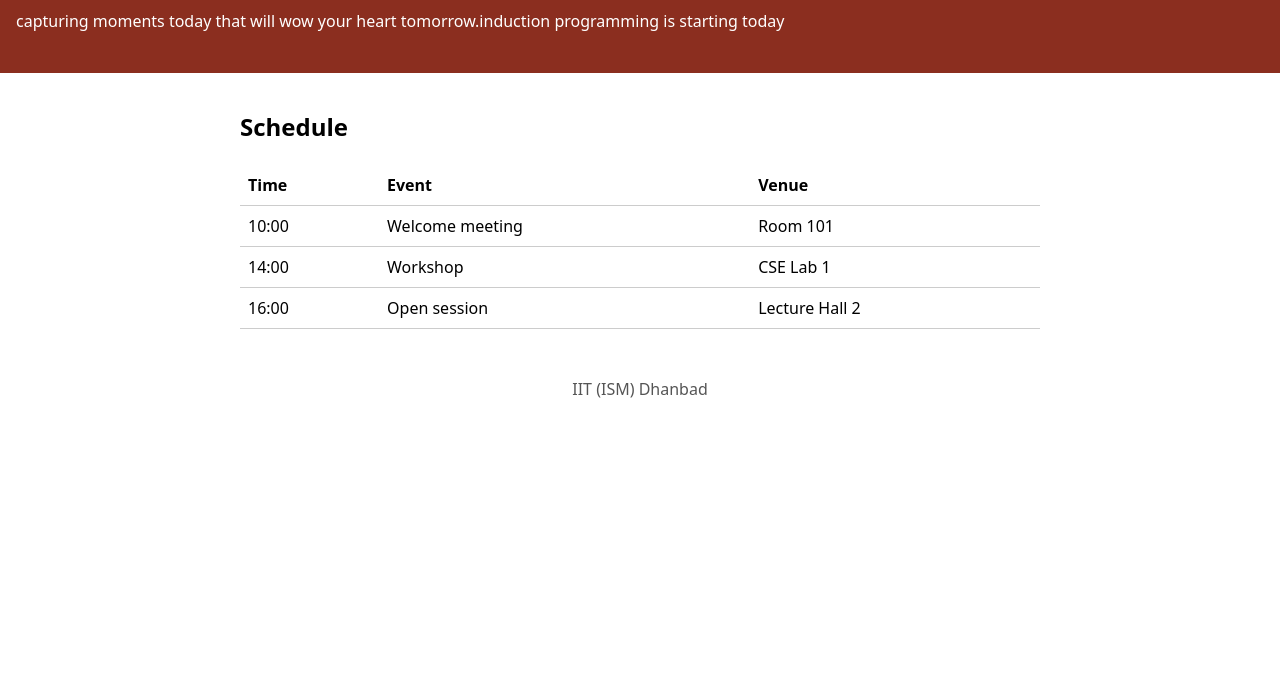
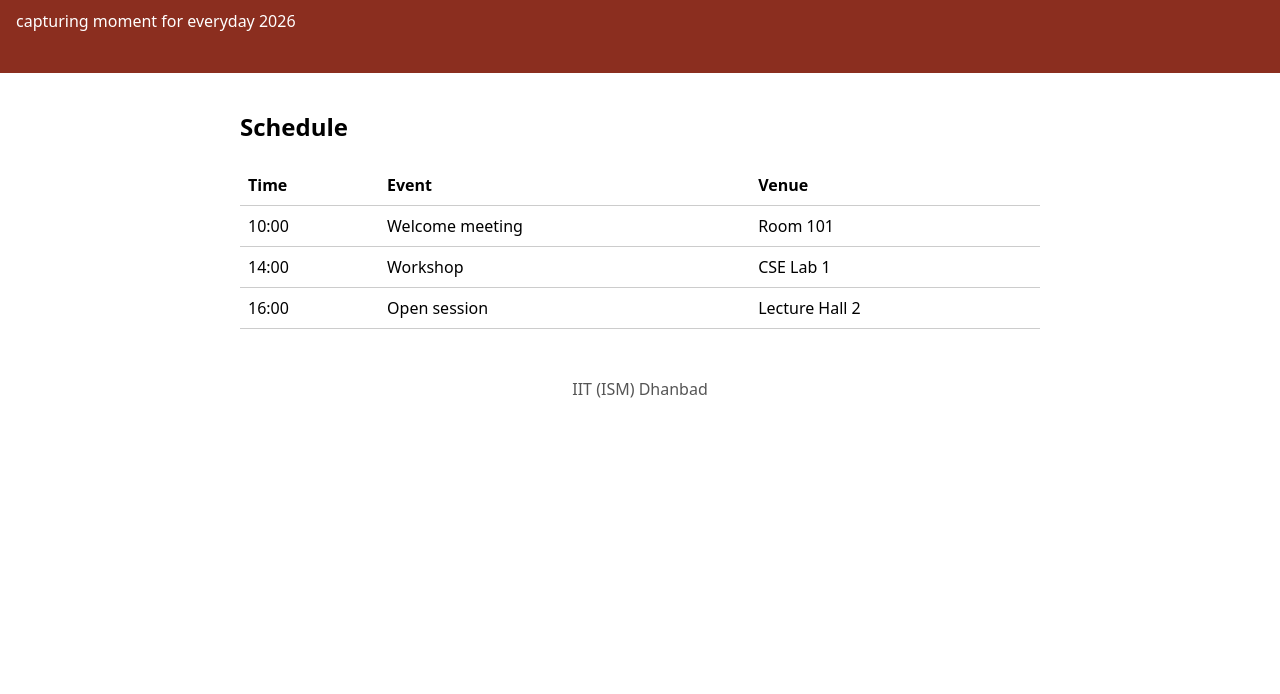
Before and after one commit to Chaitanya-26je0621/club-page, a plain HTML site: page index.html in a window 1280 px wide. Shown: the part 106-800 px from the top of the page. Drawn offline with Linux system fonts and the light colour scheme.

Commit message:
update club tagline

```diff
--- a/index.html
+++ b/index.html
@@ -9,7 +9,7 @@
 <body>
   <header class="site-header">
     <h1>Photography Club</h1>
-    <p class="tagline">capturing moments today that will wow your heart tomorrow.induction programming is starting today</p>
+    <p class="tagline">capturing moment for everyday 2026</p>
   </header>
 
   <main>
```
